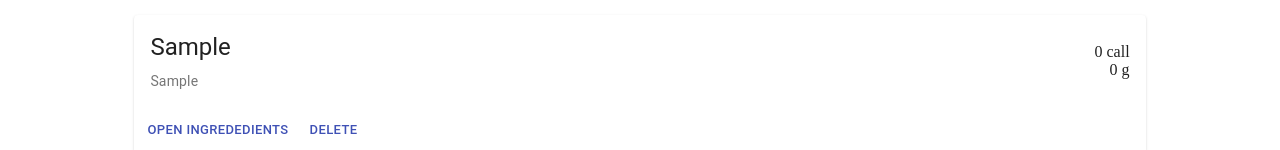
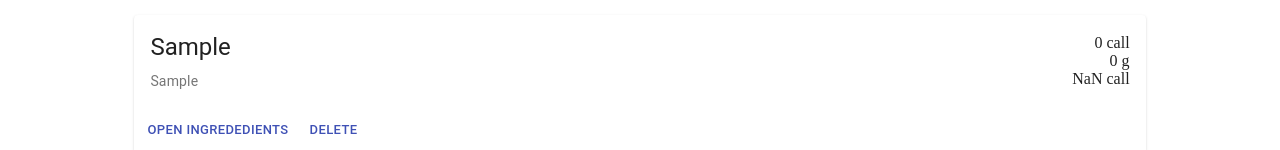
Before and after one commit to eavarlamova/cook-book_react_class, a React (Create React App) app: page / in a window 1280 px wide. Both pictures are taken after typing "Sample", "Sample" into the empty fields and a click on the button "ADD DISH". Shown: the part 258-408 px from the top of the page. Built offline with nearby package versions, Linux system fonts and the light colour scheme.

Commit message:
add call in 100 g title for dish-page

```diff
--- a/src/pages/Dishes/components/Cards/index.jsx
+++ b/src/pages/Dishes/components/Cards/index.jsx
@@ -39,6 +39,9 @@ class Cards extends PureComponent {
                     <Tooltip title='weight' aria-label='weight in grams'>
                       <div> {weight} g </div>
                     </Tooltip>
+                    <Tooltip title='call in 100g' aria-label='call in 100g'>
+                      <div> {Math.ceil((callories / weight)*100)} call </div>
+                    </Tooltip>
                   </div>
                 </CardContent>
                 <CardActions>
```
